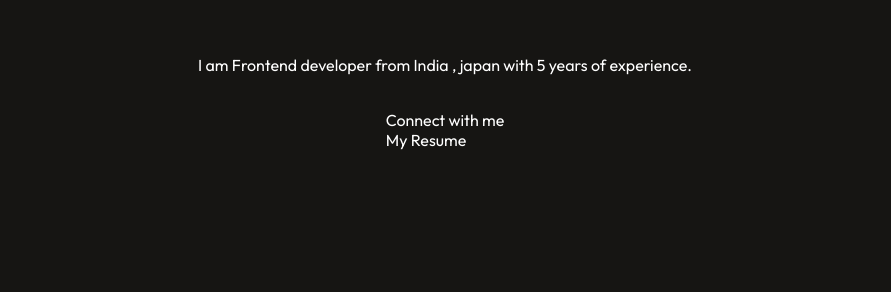
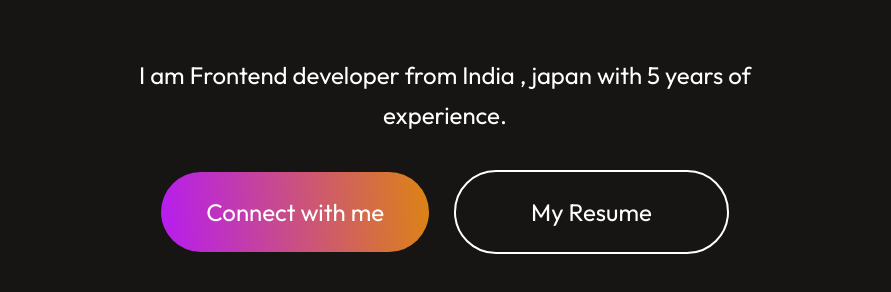
Before and after one commit to ru2003/Portfolio, a React (Vite) app: page / in a window 1280 px wide. Shown: the part 1053-1345 px from the top of the page, without its empty margins (195-1086 px from the left). Before the commit the page ends 1203 px from the top, so only its background shows below. Built offline with nearby package versions, Linux system fonts and the light colour scheme.

Commit message:
new changes

```diff
--- a/src/Components/Hero/Hero.css
+++ b/src/Components/Hero/Hero.css
@@ -21,3 +21,37 @@
     -webkit-background-clip: text;
     -webkit-text-fill-color: transparent;
 }
+.hero p{
+    width: 50%;
+    text-align: center;
+    font-size: 24px;
+    line-height:40px;
+}
+.hero-action{
+    display:flex;
+    align-items:center;
+    gap:25px;
+    font-size:24px;
+    font-weight:500;
+    margin-bottom:50px;
+
+}
+.hero-connect{
+    padding:25px 45px;
+    border-radius:50px;
+    background:linear-gradient(264deg, #DF8908 -5.09%, #B415FF 106.28%);
+    cursor:pointer;
+}
+
+.hero-resume{
+    padding:25px 75px;
+    border-radius:50px;
+    border:2px solid #FFF;
+    cursor:pointer;
+}
+.hero-connect:hover{
+    border:2px solid white;
+}
+.hero-resume:hover{
+    border-color:#B415FF;
+}
```
